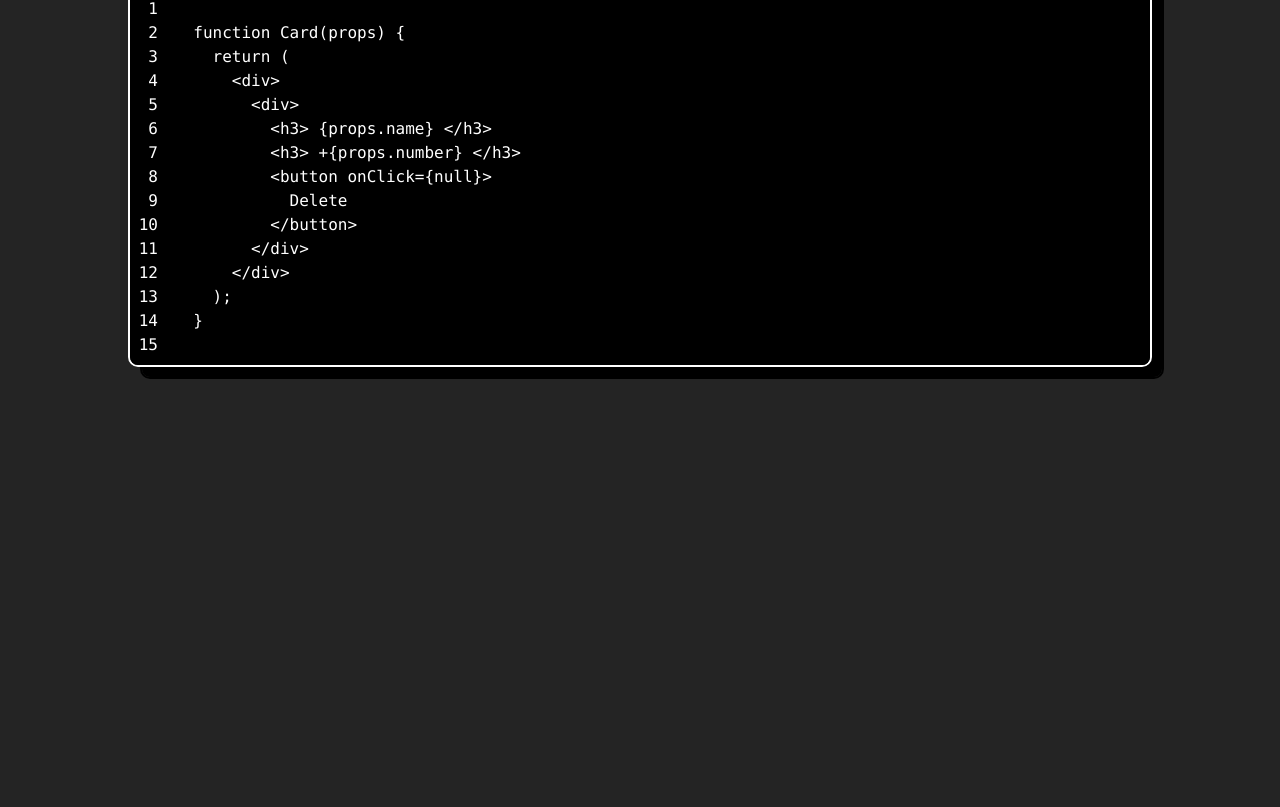
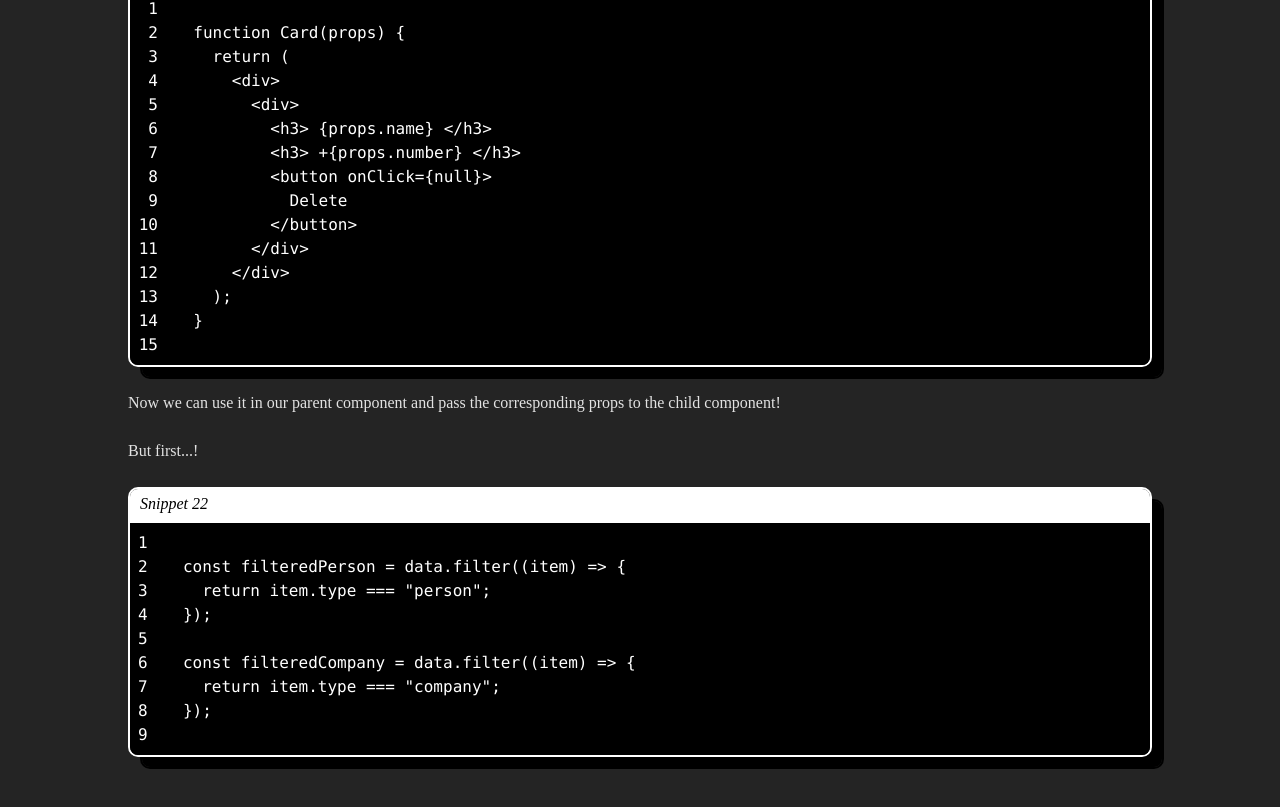
Before and after one commit to kinxori/inxel-test, a React (Vite) app: page / in a window 1280 px wide. Shown: the part 10329-11136 px from the top of the page. Before the commit the page ends 10776 px from the top, so only its background shows below. Built offline with nearby package versions, Linux system fonts and the light colour scheme.

Commit message:
updated content in page 32

```diff
--- a/src/App.jsx
+++ b/src/App.jsx
@@ -232,6 +232,16 @@ export default function App() {
   `;
 
   const snippet22 = `
+  const filteredPerson = data.filter((item) => {
+    return item.type === "person";
+  });
+
+  const filteredCompany = data.filter((item) => {
+    return item.type === "company";
+  });
+  `;
+
+  const snippet = `
   function Card(props) {
     return (
       <div>
@@ -711,6 +721,24 @@ export default function App() {
               {snippet21}
             </SyntaxHighlighter>
           </div>
+          <p>
+            Now we can use it in our parent component and pass the corresponding props to the child
+            component!
+          </p>
+          <p>But first...!</p>
+          <div className="rounded-[10px] overflow-hidden drop-shadow-[12px_12px_0px_rgba(0,0,0,1)] border-white border-[2px]   ">
+            <div className="w-[100%] h-[30px] bg-white flex items-center pl-[10px]   ">
+              <i className="text-black  ">Snippet 22</i>
+            </div>
+            <hr className="border-white border-[2px]"></hr>
+            <SyntaxHighlighter
+              language="text"
+              customStyle={{ background: "black", color: "white" }}
+              showLineNumbers
+            >
+              {snippet22}
+            </SyntaxHighlighter>
+          </div>
         </div>
       </div>
     </article>
```
